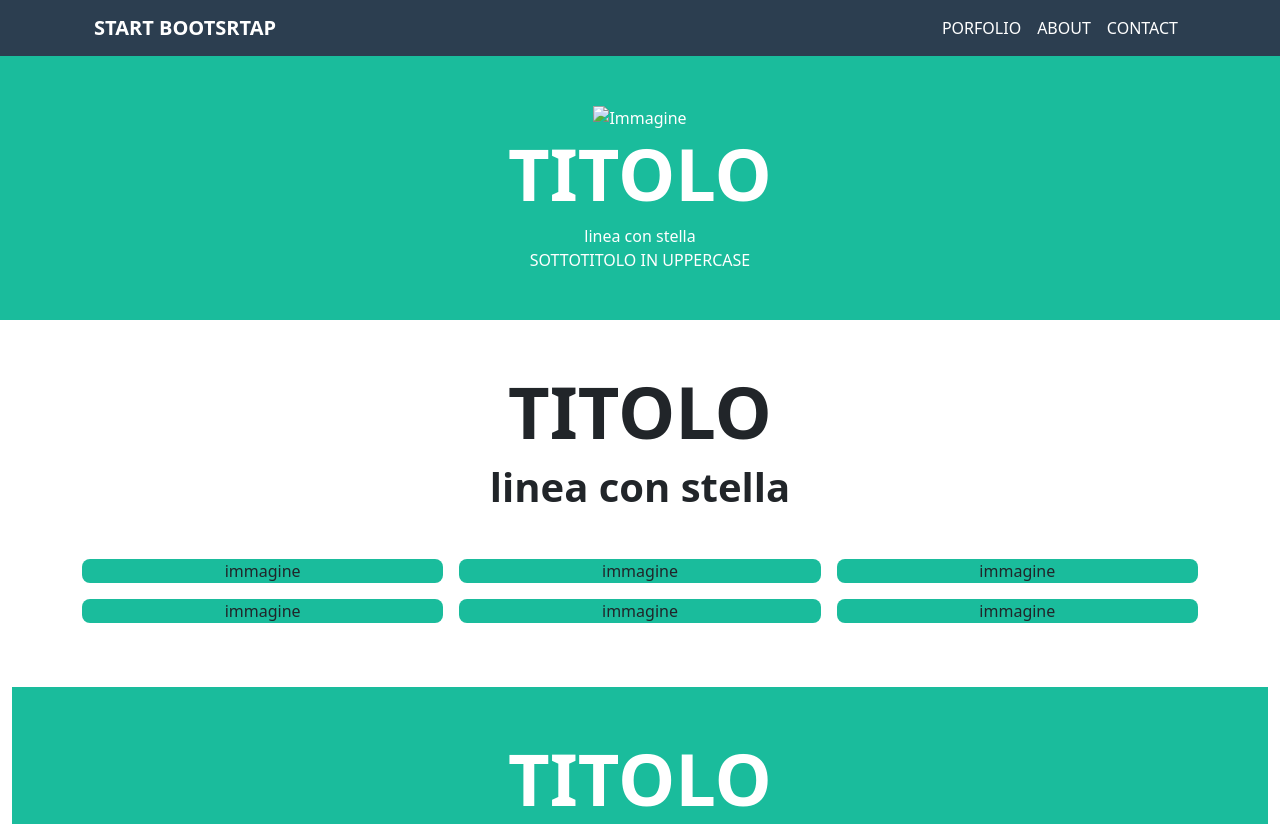
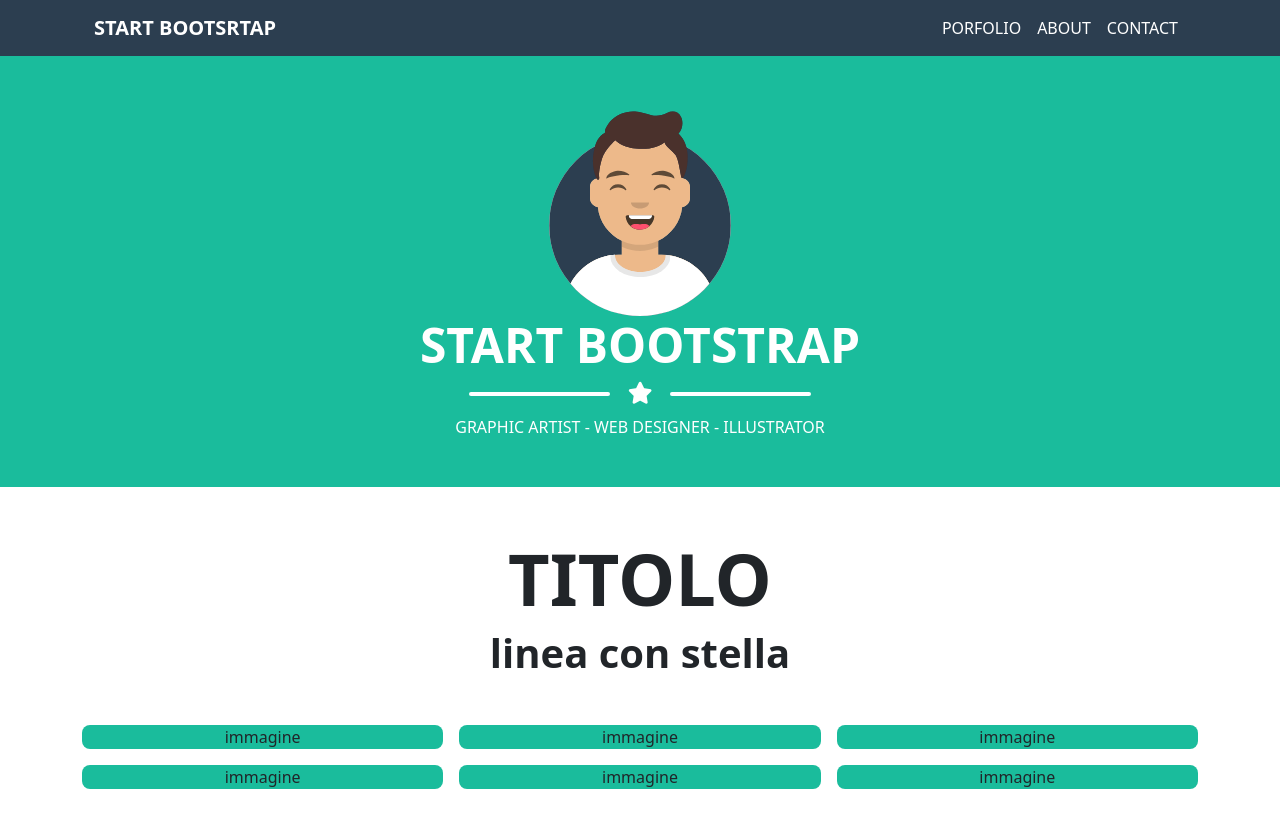
Before and after one commit to mihaipaulorban/html-css-bootstrap-freelancer, a plain HTML site: page index.html in a window 1280 px wide. Shown: the top 824 px of the page. Drawn offline with nearby package versions, Linux system fonts and the light colour scheme.

Commit message:
feat:sezione titolo con divisore stella

```diff
--- a/index.html
+++ b/index.html
@@ -10,6 +10,10 @@
     <script defer src="https://cdn.jsdelivr.net/npm/bootstrap@5.3.2/dist/js/bootstrap.bundle.min.js" integrity="sha384-C6RzsynM9kWDrMNeT87bh95OGNyZPhcTNXj1NW7RuBCsyN/o0jlpcV8Qyq46cDfL" crossorigin="anonymous"></script>
     <!-- BOOTSTRAP LINK -->
 
+
+    <!-- FONT AWESOME -->
+    <link rel="stylesheet" href="https://cdnjs.cloudflare.com/ajax/libs/font-awesome/6.4.2/css/all.min.css" integrity="sha512-z3gLpd7yknf1YoNbCzqRKc4qyor8gaKU1qmn+CShxbuBusANI9QpRohGBreCFkKxLhei6S9CQXFEbbKuqLg0DA==" crossorigin="anonymous" referrerpolicy="no-referrer" />
+    <!-- /FONT AWESOME -->
     <!-- STYLESHEET -->
     <link rel="stylesheet" href="style.css">
     <!-- /STYLESHEET -->
@@ -47,16 +51,19 @@
     <!-- /NAVBAR  -->
 
     <main>
-
         <!-- TITOLO PAGINA -->
         <div class="container-fluid aqua">
             <div class="container text-center py-5 my-font-white">
-                <img src="" alt="Immagine">
-                <h1 class="text-uppercase display-2 fw-bold">titolo</h1>
-                <div>linea con stella</div>
-                <div class="text-uppercase">sottotitolo in uppercase</div>
+              <img src="img/avatar.svg" alt="avatar" class="avatar">
+              <h1 class="text-uppercase display-5 fw-bold">Start bootstrap</h1>
+              <div class="row justify-content-center align-items-center">
+                <div class="col-1 divisore">
+                  <i class="fa-solid fa-star"></i>
+                </div>
+              </div>
+              <div class="text-uppercase pt-2">graphic artist - web designer - illustrator</div>
             </div>
-        </div>
+          </div>
         <!-- /TITOLO PAGINA -->
 
         <!-- SEZIONE IMMAGINI -->
--- a/style.css
+++ b/style.css
@@ -15,3 +15,45 @@
 .my-font-white{
     color:white;
 }
+
+.avatar {
+    width: 200px;
+}
+
+.fa-star {
+    font-size: 22px;
+    padding: 0 10px;
+}
+
+.divisore {
+    position: relative;
+    text-align: center;
+    width: 30%;
+  }
+
+  .divisore p {
+    display: inline-block;
+    position: relative;
+    padding: 0 5px;
+  }
+
+  .divisore::before,
+  .divisore::after {
+    content: "";
+    position: absolute;
+    top: 50%;
+    transform: translateY(-50%);
+    height: 4px;
+    background-color: white;
+    width: calc(50% - 30px);
+    min-width: 40px;
+    border-radius: 2px;
+  }
+
+  .divisore::before {
+    left: 0;
+  }
+
+  .divisore::after {
+    right: 0;
+  }
```
Also changed, not shown: img/avatar.svg (added), img/cabin.png (added), img/cake.png (added), img/circus.png (added), img/game.png (added), img/safe.png (added), img/submarine.png (added), 1 other file.
